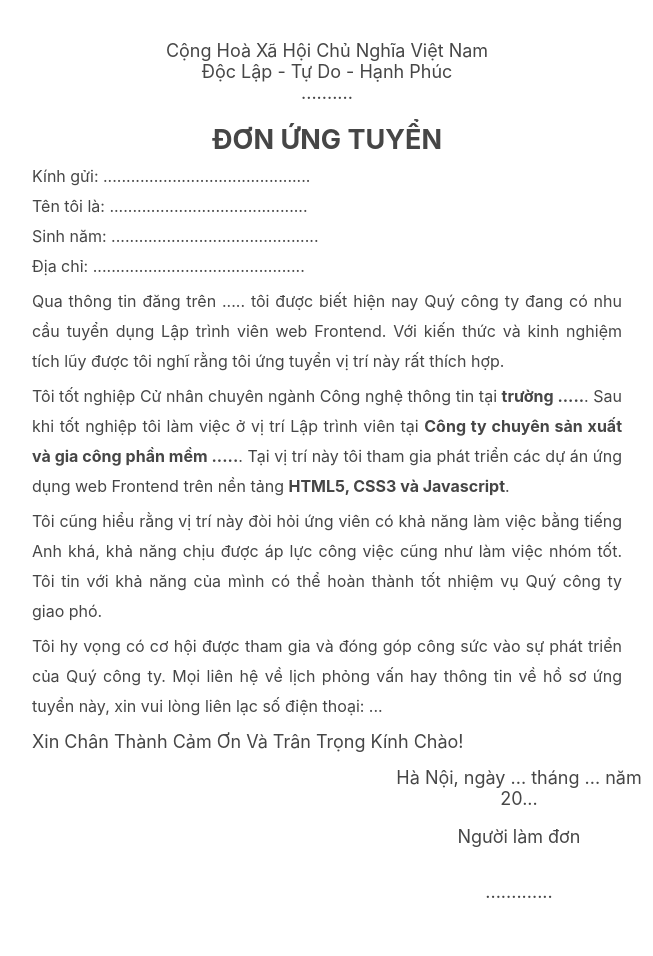
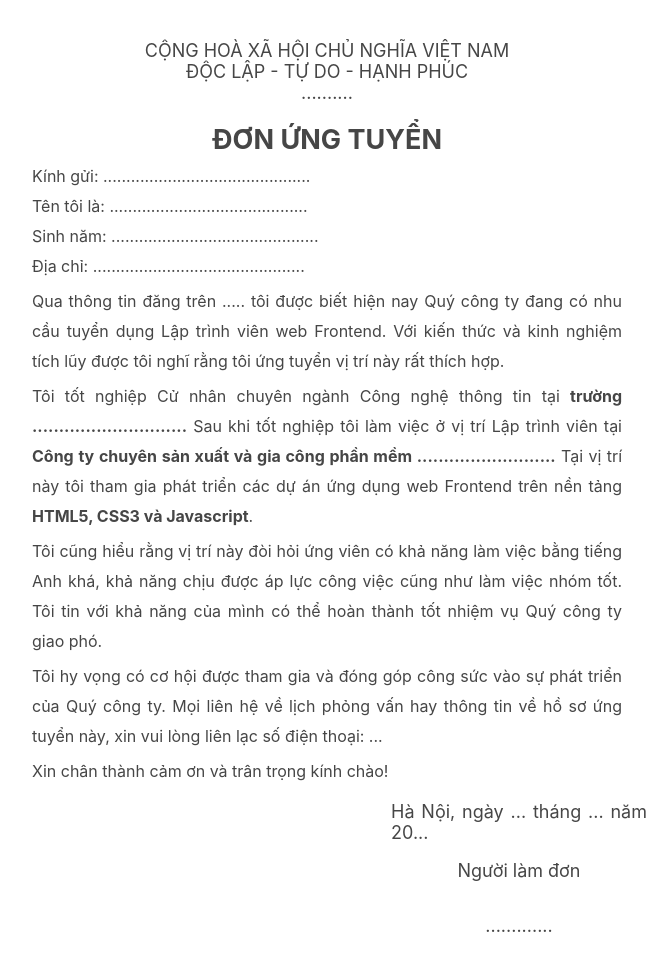
Before and after one commit to lebeo2010vnnd/lebeo2010vnnd.github.io, a plain HTML site: page source-code-day3/index.html in a window 1280 px wide. Shown: the whole page, without its empty margins (313-966 px from the left). Drawn offline with Linux system fonts and the light colour scheme.

Commit message:
webfrontend10

```diff
--- a/source-code-day3/index.css
+++ b/source-code-day3/index.css
@@ -21,7 +21,7 @@ h1{
 .abc{
     text-align: center;
     font-size: 18px;
-    text-transform: capitalize;
+    text-transform: uppercase;
 
 
 }
@@ -39,15 +39,12 @@ h1{
     margin-left: 60%;
     margin-top: 15px;
     font-size: 18px;
+    text-align: justify;
 
 }
-.bcc{
-    margin-left: 25px;
-    text-transform: capitalize;
-    font-size: 18px;
-    margin-top: 10px;
 
-}
+
+
 .cd{
     text-align: center;
     margin-left: 60%;
--- a/source-code-day3/index.html
+++ b/source-code-day3/index.html
@@ -27,8 +27,8 @@
     <p class="ccc">Qua thông tin đăng trên ..... tôi được biết hiện nay Quý công ty đang có nhu cầu tuyển dụng Lập trình viên web
         Frontend. Với kiến thức và kinh nghiệm tích lũy được tôi nghĩ rằng tôi ứng tuyển vị trí này rất thích hợp.</p>
 
-    <p class="ccc">Tôi tốt nghiệp Cử nhân chuyên ngành Công nghệ thông tin tại <b>trường .....</b>. Sau khi tốt nghiệp tôi làm việc
-        ở vị trí Lập trình viên tại <b>Công ty chuyên sản xuất và gia công phần mềm .....</b>. Tại vị trí này tôi tham
+    <p class="ccc">Tôi tốt nghiệp Cử nhân chuyên ngành Công nghệ thông tin tại <b>trường .............................</b> Sau khi tốt nghiệp tôi làm việc
+        ở vị trí Lập trình viên tại <b>Công ty chuyên sản xuất và gia công phần mềm ..........................</b> Tại vị trí này tôi tham
         gia phát triển các dự án ứng dụng web Frontend trên nền tảng <b>HTML5, CSS3 và Javascript</b>.</p>
 
     <p class="ccc">Tôi cũng hiểu rằng vị trí này đòi hỏi ứng viên có khả năng làm việc bằng tiếng Anh khá, khả năng chịu được áp lực
@@ -38,7 +38,7 @@
     <p class="ccc">Tôi hy vọng có cơ hội được tham gia và đóng góp công sức vào sự phát triển của Quý công ty. Mọi liên hệ về lịch
         phỏng vấn hay thông tin về hồ sơ ứng tuyển này, xin vui lòng liên lạc số điện thoại: ...</p>
 
-    <p class="bcc">Xin chân thành cảm ơn và trân trọng kính chào!</p>
+    <p class="ccc">Xin chân thành cảm ơn và trân trọng kính chào!</p>
 
     <p class="bc">Hà Nội, ngày ... tháng ... năm 20...</p>
 
```
